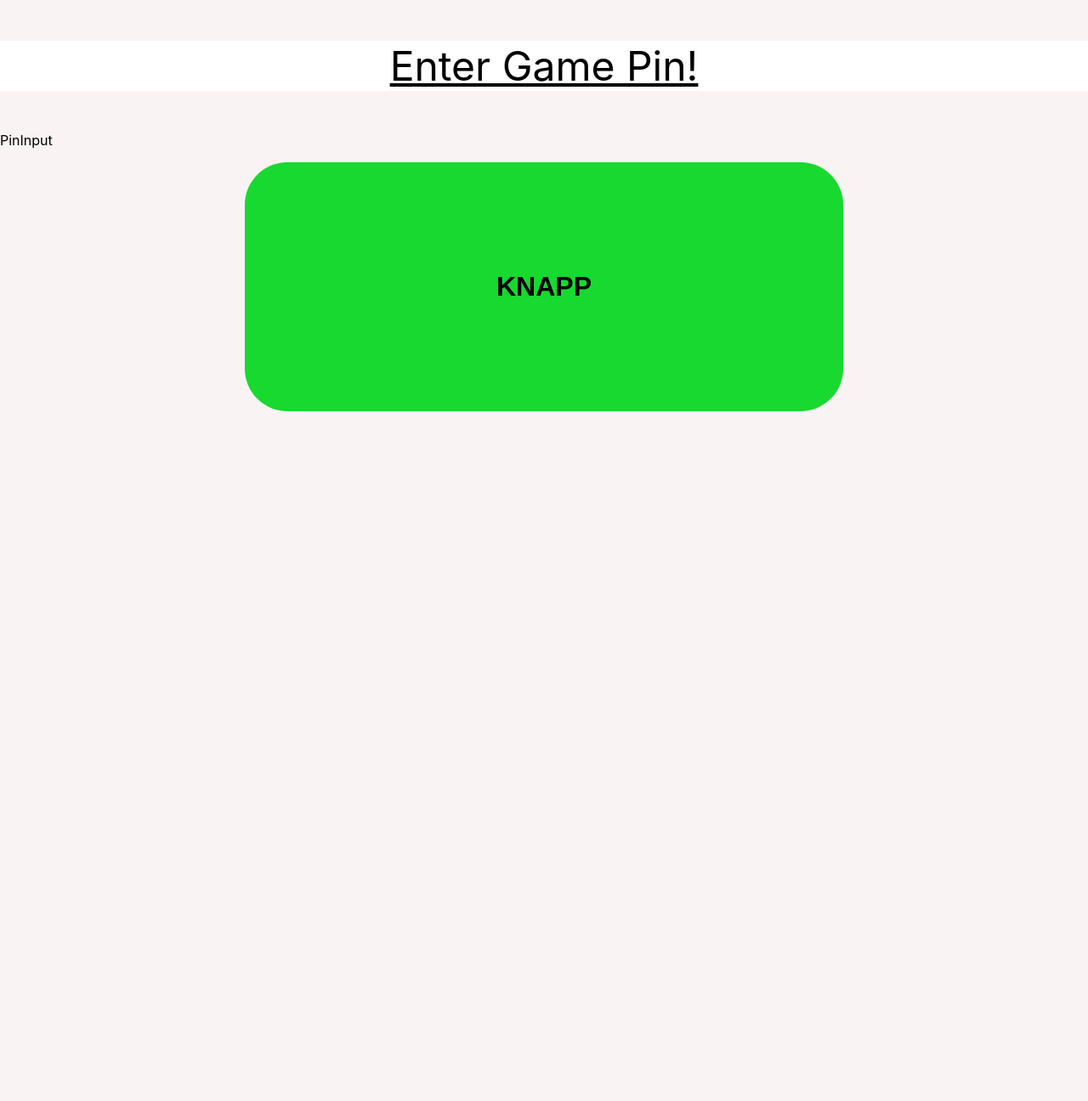
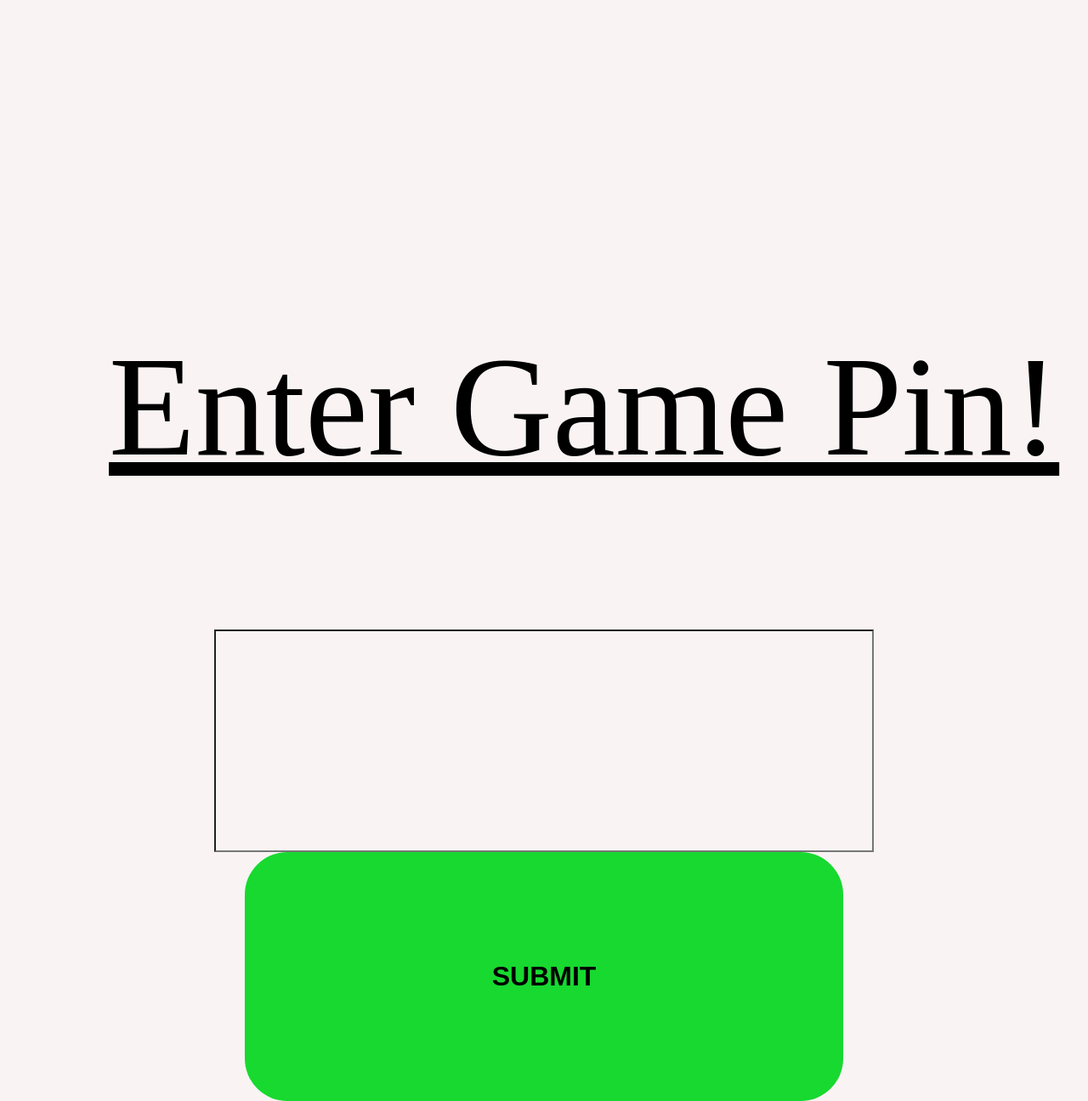
Before and after one commit to albintillas/flakdagsappen, a React (Create React App) app: page /joingame in a window 1280 px wide. Shown: the whole page at 85% size. Before the commit the page ends 800 px from the top, so only its background shows below. Built offline with nearby package versions, Linux system fonts and the light colour scheme.

Commit message:
Merched PinInput and JoinGamePage

```diff
--- a/src/components/PinInput.js
+++ b/src/components/PinInput.js
@@ -30,11 +30,24 @@ function PinInput() {
       return (
         <div>
           <center>
-            <p style={{marginTop: '30vw', fontFamily: 'Brush Script MT', textDecoration: 'underline', fontSize: '13vw'}}>Enter Game Pin!</p>
             <form onSubmit={submitHandler}>
                 <input style={{width: '60vw', height: '20vw', fontSize: '13vw', textAlign: 'center', letterSpacing: '2vw'}}
                 type="text" name="password" value={pin} onChange={changeHandler}/><br/>
-                <input type="submit" name="submit"/>
+                <input type="submit" name="submit" style={{
+                    backgroundColor: "#17D930",
+                    color: "black",
+                    textDecoration: "bold",
+                    fontSize: "200%",
+                    textTransform: "uppercase",
+                    fontWeight: "700",
+                    textDecoration: "none",
+                    padding: "10%",
+                    borderRadius: "50px",
+                    border: "none",
+                    cursor: "pointer",
+                    height: "75%",
+                    width: "55%"
+                    }}/>
             </form>
           </center>
         </div>
--- a/src/pages/JoinGamePage.js
+++ b/src/pages/JoinGamePage.js
@@ -1,27 +1,13 @@
 import React from 'react'
 import PinInput from '../components/PinInput';
-import Button from '../components/Button';
-import ReturnButton from '../components/ReturnButton';
 
 //Linus
 
 function JoinGamePage(){
    return(
 <div>
-    <p style={{
-        backgroundColor: 'white',
-        fontSize:'300%',
-        textDecoration: 'underline',
-        textAlign: 'center'
-    }}>Enter Game Pin!</p>
-    <p>PinInput</p>
-
-    <div  style = {{
-          display: "flex",
-          justifyContent: "center",
-                  }}>
-    <Button buttonColor= "#17D930" text="Knapp"></Button>
-    </div>
+    <p style={{marginLeft: '10vw', marginTop: '30vw', fontFamily: 'Brush Script MT', textDecoration: 'underline', fontSize: '13vw'}}>Enter Game Pin!</p>
+    <PinInput></PinInput>
 </div>
    )
 }
```
